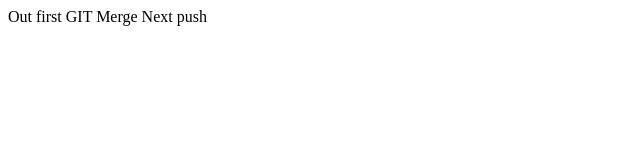
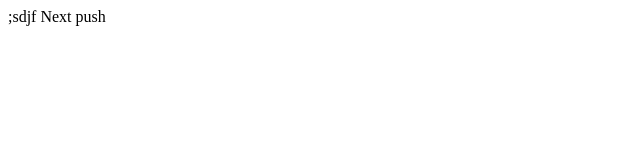
Before and after one commit to Darren-ODonnell/GitMerge, a plain HTML site: page Project/index.html in a window 1280 px wide. Shown: the whole page, without its empty margins (0-640 px from the left). Drawn offline with Linux system fonts and the light colour scheme.

Commit message:
4th commit

```diff
--- a/Project/index.html
+++ b/Project/index.html
@@ -4,9 +4,7 @@
   <meta charset="UTF-8">
   <title>Title</title>
 </head>
-<body>
-
-Out first GIT Merge
+;sdjf
 
 
 Next push
```
